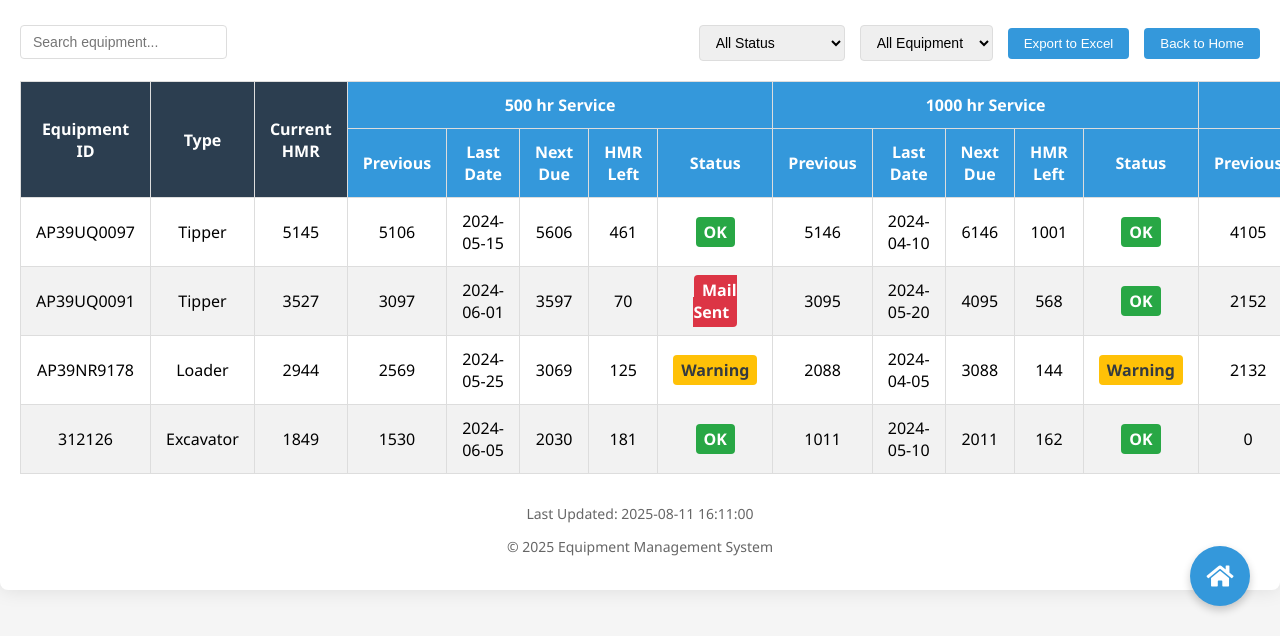
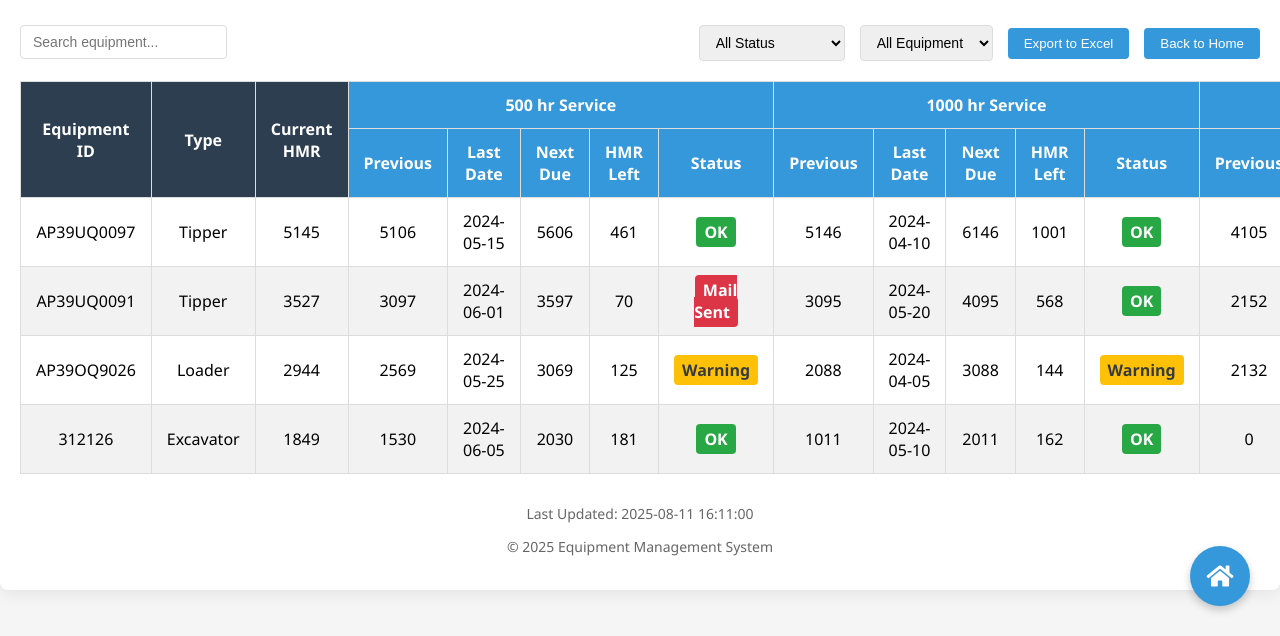
Before and after one commit to bimal-bp/Service_schedule_web, a plain HTML site: page index.html in a window 1280 px wide. Both pictures are taken after a click on the link "View Maintenance Schedule". Shown: the part 164-800 px from the top of the page. Drawn offline with Linux system fonts and the light colour scheme.

Commit message:
Update index.html

```diff
--- a/index.html
+++ b/index.html
@@ -434,7 +434,7 @@
 
  <!-- Sample Data for Excavators/Loaders -->
  <tr>
- <td>AP39NR9178</td>
+ <td>AP39OQ9026</td>
  <td>Loader</td>
  <td>2944</td>
 
```
